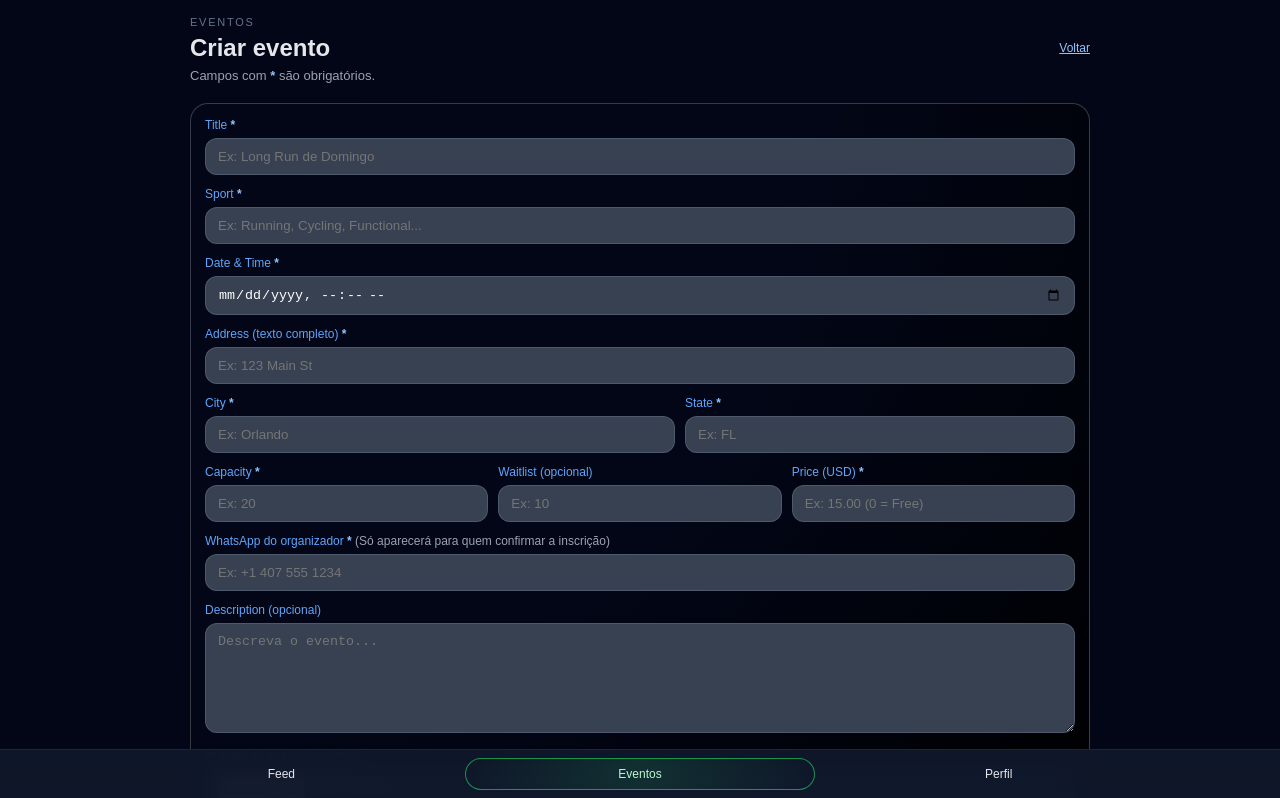
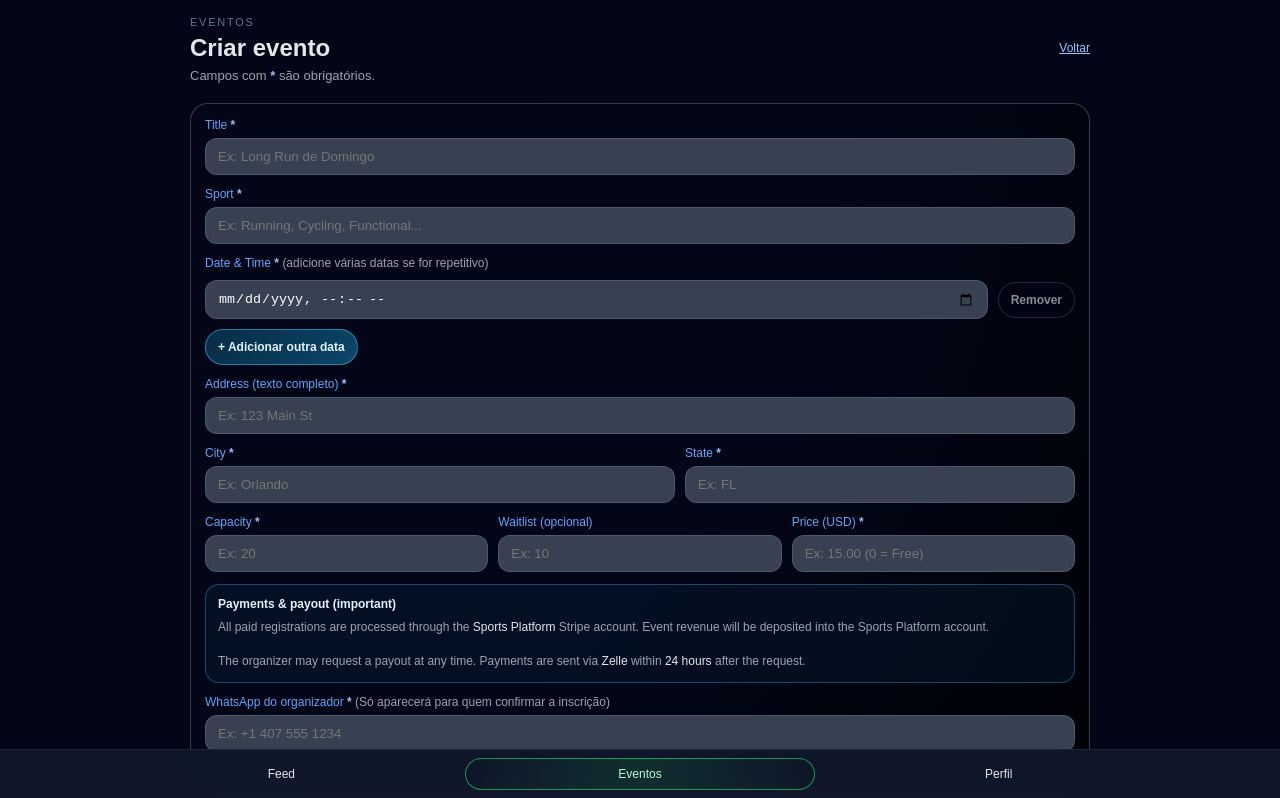
Before and after one commit to rafaelmorch/sportplatform, a Next.js app: page /events/new in a window 1280 px wide. Shown: the top 798 px of the page. Built offline with nearby package versions, Linux system fonts and the light colour scheme; no server answers.

Commit message:
Add payout notice and support multiple dates when creating events

```diff
--- a/app/events/new/page.tsx
+++ b/app/events/new/page.tsx
@@ -22,7 +22,9 @@ export default function NewEventPage() {
 
   const [title, setTitle] = useState("");
   const [sport, setSport] = useState("");
-  const [date, setDate] = useState("");
+
+  // ✅ múltiplas datas
+  const [dates, setDates] = useState<string[]>([""]); // datetime-local
 
   const [addressText, setAddressText] = useState("");
   const [city, setCity] = useState("");
@@ -58,6 +60,21 @@ export default function NewEventPage() {
     outline: "none",
   };
 
+  function updateDateAt(idx: number, value: string) {
+    setDates((prev) => prev.map((d, i) => (i === idx ? value : d)));
+  }
+
+  function addDate() {
+    setDates((prev) => [...prev, ""]);
+  }
+
+  function removeDate(idx: number) {
+    setDates((prev) => {
+      if (prev.length <= 1) return prev; // mantém pelo menos 1
+      return prev.filter((_, i) => i !== idx);
+    });
+  }
+
   async function handleCreate() {
     setBusy(true);
     setError(null);
@@ -77,7 +94,16 @@ export default function NewEventPage() {
 
       if (t.length < 3) throw new Error("Title * é obrigatório.");
       if (sp.length < 2) throw new Error("Sport * é obrigatório.");
-      if (!date.trim()) throw new Error("Date & Time * é obrigatório.");
+
+      // ✅ valida datas
+      const cleanDates = dates.map((d) => (d ?? "").trim()).filter(Boolean);
+      if (cleanDates.length === 0) throw new Error("Adicione pelo menos 1 Date & Time *.");
+
+      // opcional: impedir datas duplicadas
+      const uniqueDates = Array.from(new Set(cleanDates));
+      if (uniqueDates.length !== cleanDates.length) {
+        throw new Error("Você adicionou datas repetidas. Remova as duplicadas.");
+      }
 
       if (ad.length < 5) throw new Error("Address (texto completo) * é obrigatório.");
       if (ci.length < 2) throw new Error("City * é obrigatório.");
@@ -101,7 +127,7 @@ export default function NewEventPage() {
 
       if (wa.length < 6) throw new Error("WhatsApp do organizador * é obrigatório.");
 
-      // Upload opcional
+      // ✅ Upload opcional (1x) — reaproveita para todos os eventos
       let imagePath: string | null = null;
       if (imageFile) {
         const ext = imageFile.name.split(".").pop() || "jpg";
@@ -116,38 +142,41 @@ export default function NewEventPage() {
         imagePath = fileName;
       }
 
-      const { data, error: insErr } = await supabase
-        .from("events")
-        .insert({
+      // ✅ cria 1 evento por data
+      const rows = uniqueDates.map((dtLocal) => ({
         organizer_id: user.id,
         title: t,
         sport: sp,
         description: description.trim() || null,
-          date: `${date}:00.000Z`,
+        date: `${dtLocal}:00.000Z`,
         address_text: ad,
         city: ci,
         state: st,
         capacity: capN,
-          waitlist_capacity: waitN, // ✅ sempre número
+        waitlist_capacity: waitN,
         price_cents: cents,
         organizer_whatsapp: wa,
         image_path: imagePath,
-        })
-        .select("id")
-        .single();
+      }));
 
+      const { data, error: insErr } = await supabase.from("events").insert(rows).select("id");
       if (insErr) throw new Error(insErr.message);
 
-      setInfo("Evento publicado!");
-      router.push(`/events/${data.id}`);
+      const created = (data ?? []) as { id: string }[];
+
+      setInfo(`Eventos publicados: ${created.length}`);
+      // ✅ abre o primeiro evento criado
+      if (created.length > 0) {
+        router.push(`/events/${created[0].id}`);
+      } else {
+        router.push("/events/manage");
+      }
     } catch (e: any) {
       setError(e?.message ?? "Falha ao criar evento.");
     } finally {
       setBusy(false);
     }
   }
-
-  const priceCentsPreview = toCents(priceUsd) ?? 0;
 
   return (
     <main
@@ -160,14 +189,7 @@ export default function NewEventPage() {
       }}
     >
       <div style={{ maxWidth: "900px", margin: "0 auto" }}>
-        <header
-          style={{
-            marginBottom: 20,
-            display: "flex",
-            flexDirection: "column",
-            gap: 6,
-          }}
-        >
+        <header style={{ marginBottom: 20, display: "flex", flexDirection: "column", gap: 6 }}>
           <p
             style={{
               fontSize: 11,
@@ -180,25 +202,12 @@ export default function NewEventPage() {
             Eventos
           </p>
 
-          <div
-            style={{
-              display: "flex",
-              justifyContent: "space-between",
-              gap: 10,
-              alignItems: "center",
-              flexWrap: "wrap",
-            }}
-          >
+          <div style={{ display: "flex", justifyContent: "space-between", gap: 10, alignItems: "center", flexWrap: "wrap" }}>
             <h1 style={{ fontSize: 24, fontWeight: 700, margin: 0 }}>Criar evento</h1>
 
             <Link
               href="/events"
-              style={{
-                fontSize: 12,
-                color: "#93c5fd",
-                textDecoration: "underline",
-                whiteSpace: "nowrap",
-              }}
+              style={{ fontSize: 12, color: "#93c5fd", textDecoration: "underline", whiteSpace: "nowrap" }}
             >
               Voltar
             </Link>
@@ -209,13 +218,8 @@ export default function NewEventPage() {
           </p>
         </header>
 
-        {error ? (
-          <p style={{ margin: "0 0 12px 0", fontSize: 13, color: "#fca5a5" }}>{error}</p>
-        ) : null}
-
-        {info ? (
-          <p style={{ margin: "0 0 12px 0", fontSize: 13, color: "#86efac" }}>{info}</p>
-        ) : null}
+        {error ? <p style={{ margin: "0 0 12px 0", fontSize: 13, color: "#fca5a5" }}>{error}</p> : null}
+        {info ? <p style={{ margin: "0 0 12px 0", fontSize: 13, color: "#86efac" }}>{info}</p> : null}
 
         <section
           style={{
@@ -248,15 +252,62 @@ export default function NewEventPage() {
             />
           </label>
 
-          <label style={labelStyle}>
-            Date & Time <span style={{ color: "#93c5fd", fontWeight: 700 }}>*</span>
+          {/* ✅ múltiplas datas */}
+          <div style={{ display: "flex", flexDirection: "column", gap: 10 }}>
+            <p style={{ ...labelStyle, marginBottom: 0 }}>
+              Date & Time <span style={{ color: "#93c5fd", fontWeight: 700 }}>*</span>{" "}
+              <span style={{ color: "#9ca3af", fontWeight: 400 }}>(adicione várias datas se for repetitivo)</span>
+            </p>
+
+            {dates.map((d, idx) => (
+              <div key={idx} style={{ display: "flex", gap: 10, alignItems: "center", flexWrap: "wrap" }}>
                 <input
-              style={inputStyle}
+                  style={{ ...inputStyle, marginTop: 0, flex: "1 1 260px" }}
                   type="datetime-local"
-              value={date}
-              onChange={(e) => setDate(e.target.value)}
+                  value={d}
+                  onChange={(e) => updateDateAt(idx, e.target.value)}
                 />
-          </label>
+
+                <button
+                  type="button"
+                  onClick={() => removeDate(idx)}
+                  disabled={dates.length <= 1}
+                  style={{
+                    fontSize: 12,
+                    padding: "10px 12px",
+                    borderRadius: 999,
+                    border: "1px solid rgba(148,163,184,0.35)",
+                    background: "rgba(2,6,23,0.65)",
+                    color: "#e5e7eb",
+                    fontWeight: 800,
+                    cursor: dates.length <= 1 ? "not-allowed" : "pointer",
+                    opacity: dates.length <= 1 ? 0.6 : 1,
+                  }}
+                >
+                  Remover
+                </button>
+              </div>
+            ))}
+
+            <div>
+              <button
+                type="button"
+                onClick={addDate}
+                style={{
+                  fontSize: 12,
+                  padding: "10px 12px",
+                  borderRadius: 999,
+                  border: "1px solid rgba(56,189,248,0.55)",
+                  background: "linear-gradient(135deg, rgba(8,47,73,0.95), rgba(12,74,110,0.95))",
+                  color: "#e0f2fe",
+                  fontWeight: 900,
+                  cursor: "pointer",
+                }}
+              >
+                + Adicionar outra data
+              </button>
+            </div>
+          </div>
 
           <label style={labelStyle}>
             Address (texto completo) <span style={{ color: "#93c5fd", fontWeight: 700 }}>*</span>
@@ -325,11 +376,9 @@ export default function NewEventPage() {
             </label>
           </div>
 
-          {/* ✅ AVISO (mostra só se for pago) */}
-          {priceCentsPreview > 0 ? (
+          {/* ✅ AVISO DO DINHEIRO — sempre visível */}
           <div
             style={{
-                marginTop: 2,
               borderRadius: 14,
               border: "1px solid rgba(56,189,248,0.35)",
               background: "rgba(8,47,73,0.25)",
@@ -351,13 +400,10 @@ export default function NewEventPage() {
               <span style={{ color: "#e5e7eb" }}>24 hours</span> after the request.
             </p>
           </div>
-          ) : null}
 
           <label style={labelStyle}>
             WhatsApp do organizador <span style={{ color: "#93c5fd", fontWeight: 700 }}>*</span>{" "}
-            <span style={{ color: "#9ca3af", fontWeight: 400 }}>
-              (Só aparecerá para quem confirmar a inscrição)
-            </span>
+            <span style={{ color: "#9ca3af", fontWeight: 400 }}>(Só aparecerá para quem confirmar a inscrição)</span>
             <input
               style={inputStyle}
               placeholder="Ex: +1 407 555 1234"
@@ -389,18 +435,9 @@ export default function NewEventPage() {
             </span>
           </label>
 
-          <div
-            style={{
-              display: "flex",
-              justifyContent: "space-between",
-              alignItems: "flex-end",
-              gap: 10,
-              flexWrap: "wrap",
-              marginTop: 6,
-            }}
-          >
+          <div style={{ display: "flex", justifyContent: "space-between", alignItems: "flex-end", gap: 10, flexWrap: "wrap", marginTop: 6 }}>
             <p style={{ fontSize: 12, color: "#60a5fa", margin: 0 }}>
-              Ao publicar, o evento fica visível para usuários logados.
+              Ao publicar, será criado 1 evento para cada data informada.
             </p>
 
             <button
```
Lines whose indentation alone changed are shown as unchanged.
